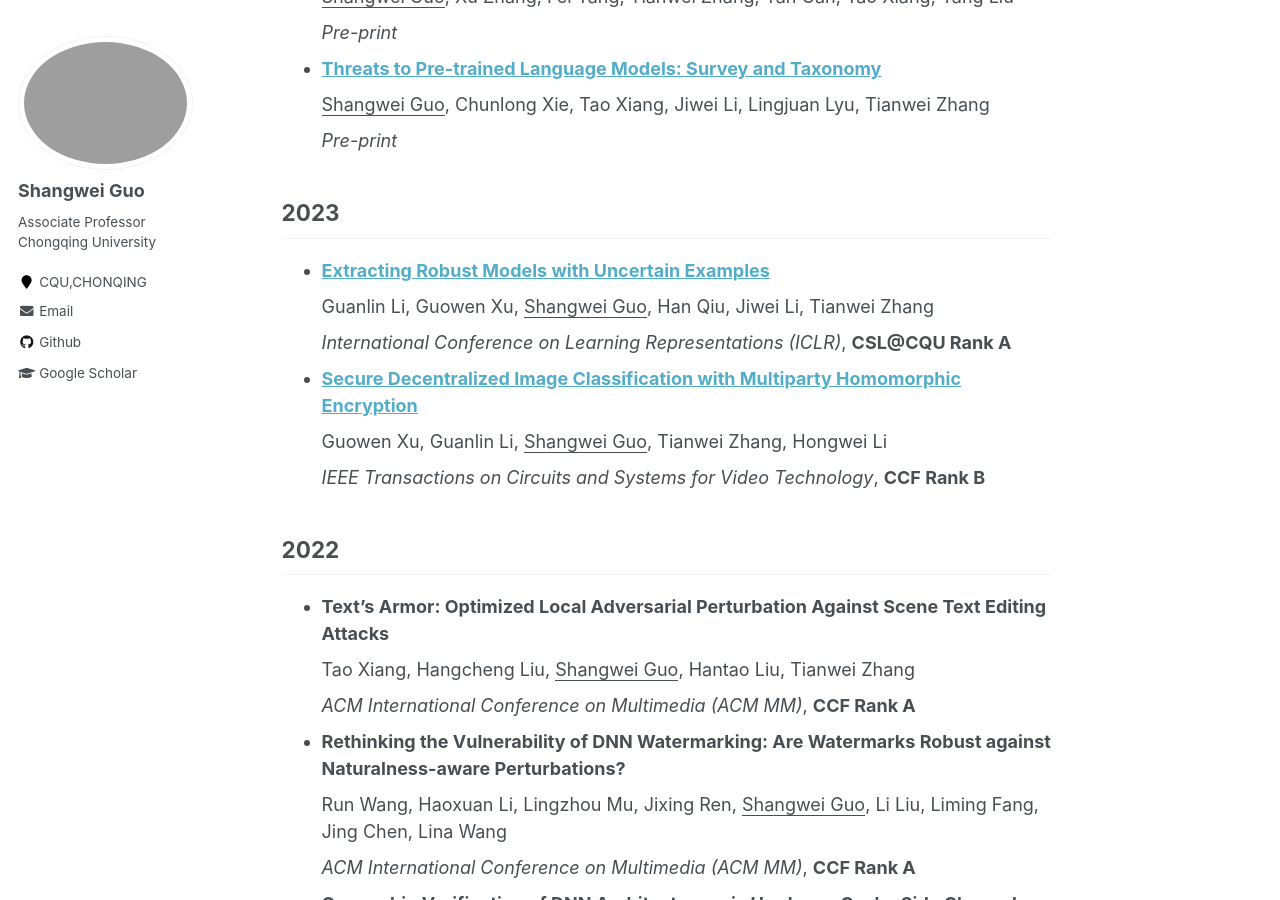
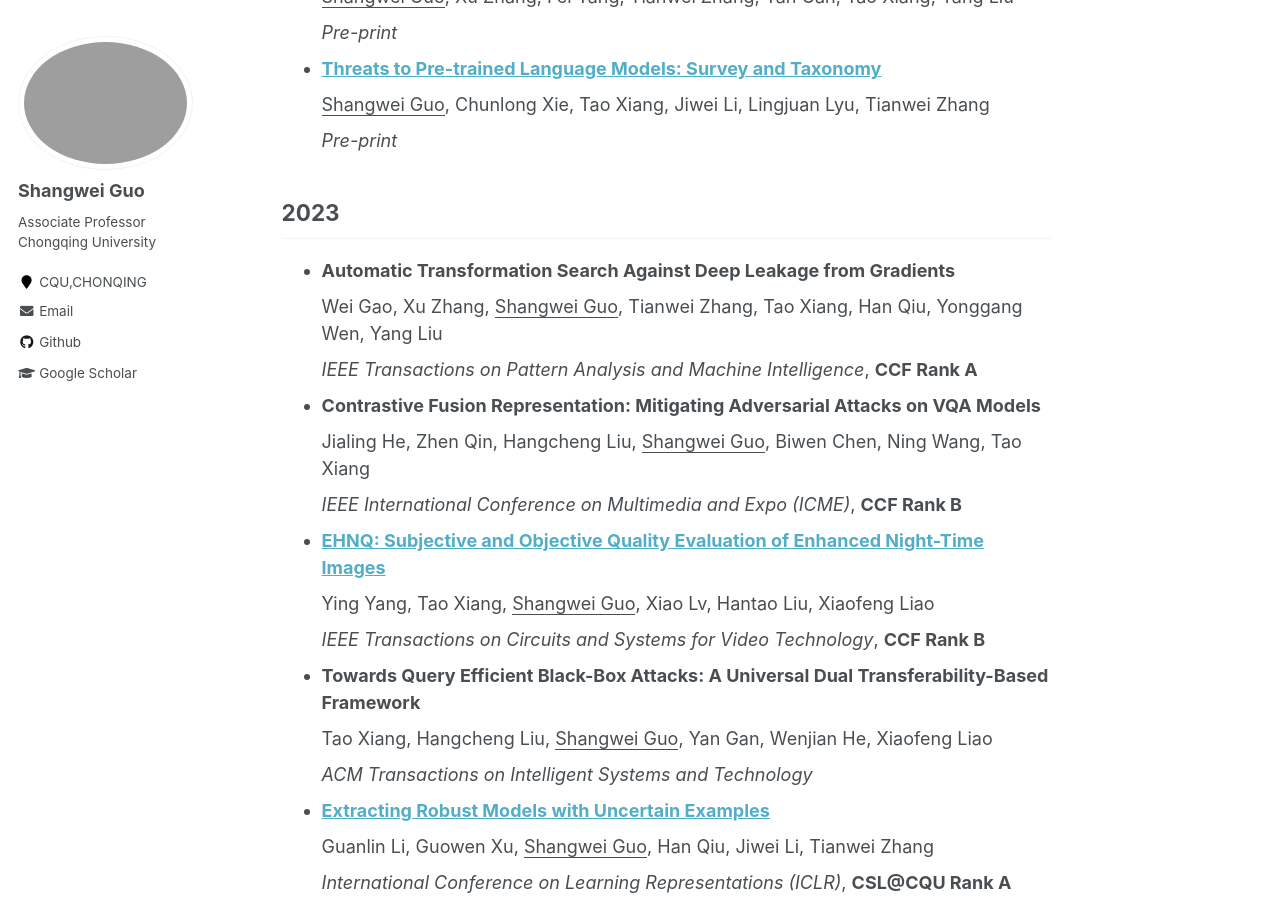
Before and after one commit to guoshangwei/guoshangwei.github.io, a Jekyll site: the page built from _pages/publications.md, in a window 1280 px wide and 900 px high, scrolled down 369 px. Built offline with Jekyll 4.4.1, drawn with Linux system fonts in a browser that asks for light colours.

Commit message:
add papers

```diff
--- a/_pages/publications.md
+++ b/_pages/publications.md
@@ -22,6 +22,31 @@ A complete list can be found in [Google Scholar](https://scholar.google.com/cita
   *Pre-print*
 
 ## 2023
+
+* **Automatic Transformation Search Against Deep Leakage from Gradients**
+
+  Wei Gao, Xu Zhang, <u>Shangwei Guo</u>, Tianwei Zhang, Tao Xiang, Han Qiu, Yonggang Wen, Yang Liu
+
+  *IEEE Transactions on Pattern Analysis and Machine Intelligence*,  **CCF Rank A**
+
+* **Contrastive Fusion Representation: Mitigating Adversarial Attacks on VQA Models**
+
+  Jialing He, Zhen Qin, Hangcheng Liu, <u>Shangwei Guo</u>, Biwen Chen, Ning Wang, Tao Xiang
+
+  *IEEE International Conference on Multimedia and Expo (ICME)*,  **CCF Rank B**
+
+* **[EHNQ: Subjective and Objective Quality Evaluation of Enhanced Night-Time Images](https://ieeexplore.ieee.org/abstract/document/10045730)**
+
+  Ying Yang, Tao Xiang, <u>Shangwei Guo</u>, Xiao Lv, Hantao Liu, Xiaofeng Liao
+
+  *IEEE Transactions on Circuits and Systems for Video Technology*,  **CCF Rank B**
+
+* **Towards Query Efficient Black-Box Attacks: A Universal Dual Transferability-Based Framework**
+
+  Tao Xiang, Hangcheng Liu, <u>Shangwei Guo</u>, Yan Gan, Wenjian He, Xiaofeng Liao
+
+  *ACM Transactions on Intelligent Systems and Technology*
+
 
 * **[Extracting Robust Models with Uncertain Examples](https://openreview.net/forum?id=cMAjKYftNwx)**
 
```
Also changed, not shown: _pages/home.md (+8 -0 lines).
